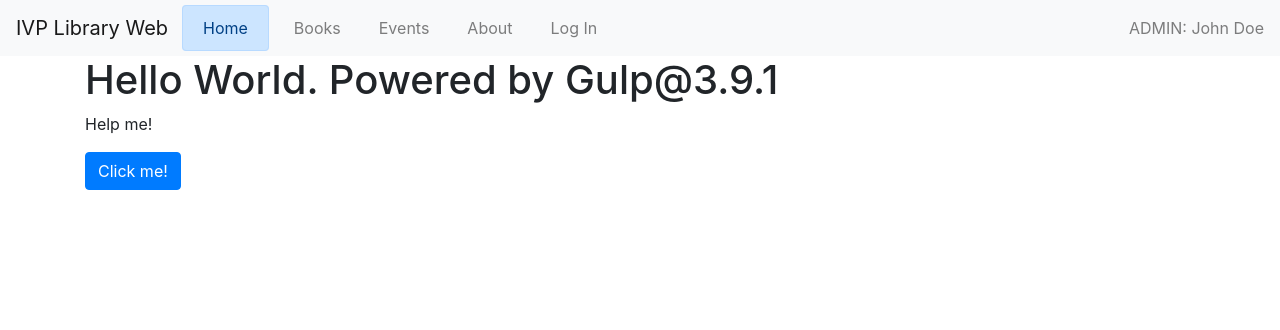
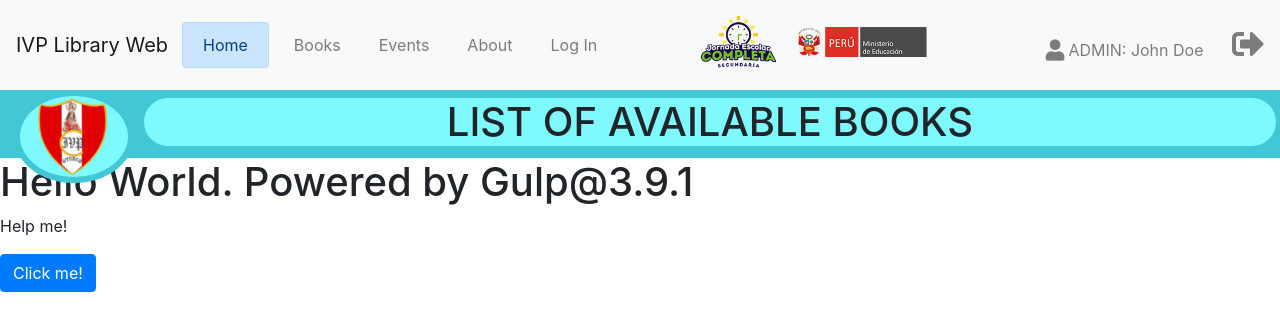
Before and after one commit to JohnGCDev/ivpLib, a website: page index.html in a window 1280 px wide. Drawn offline with nearby package versions, Linux system fonts and the light colour scheme.

Commit message:
Navbar ready

```diff
--- a/css/styles.sass
+++ b/css/styles.sass
@@ -13,3 +13,30 @@ body
 .active-custom
     margin-right: -2px
     margin-left: -10px
+
+#minedu-logo
+    width: 22%
+    margin-right: 10%
+
+.container-fluid
+    padding-left: 0px
+    padding-right: 0px
+
+.primary-color
+    background-color: $background-primary
+
+.light-color
+    background-color: $background-light
+
+#container-badge
+    width: 120px
+    position: absolute
+    transform: translate(10px, -4px)
+    border: 6px solid $background-primary
+
+#colegio-logo
+    width: 80px
+    height: 81px
+
+#fuk
+    margin-left: 11%
--- a/index.html
+++ b/index.html
@@ -5,6 +5,7 @@
     <meta name="viewport" content="width=device-width, initial-scale=1.0">
     <meta http-equiv="X-UA-Compatible" content="ie=edge">
     <link rel="stylesheet" href="./node_modules/bootstrap/dist/css/bootstrap.min.css">
+    <link rel="stylesheet" href="./node_modules/@fortawesome/fontawesome-free/css/all.min.css">
     <link rel="stylesheet" href="./css/styles.css">
     <title>Home</title>
 </head>
@@ -20,12 +21,31 @@
                 <li class="nav-item nav-alert-custom"><a class="nav-link" href="#"><span class="alert">Books</span></a></li>
                 <li class="nav-item nav-alert-custom"><a class="nav-link" href="#"><span class="alert">Events</span></a></li>
                 <li class="nav-item nav-alert-custom"><a class="nav-link" href="#"><span class="alert">About</span></a></li>
-                <li class="nav-item nav-alert-custom"><a class="nav-link" href="#"><span class="alert">Log In</span></a></li>
+                <li class="nav-item nav-alert-custom"><a class="nav-link" href="#"><span class="alert">Log In</span></a></li><!--
+                <li class="nav-item">
+                    <img src="./img/minedu_jornada_logo.png" alt="MINEDU and FULL WORKING DAY logo" class="img-fluid mx-100 h-auto">
+                </li>-->
             </ul>
-            <span class="navbar-text">ADMIN: John Doe</span>
+            <span class="mx-2"></span>
+            <img id="minedu-logo" src="./img/minedu_jornada_logo.png" alt="MINEDU and FULL WORKING DAY logo"  class="img-fluid navbar-text">
+            <div class="navbar-text">
+                <span class="fas fa-user fa-lg mr-1" alt="Your user name"></span>ADMIN: John Doe
+                <span class="fas fa-sign-out-alt fa-2x ml-4" alt="Log out"></span>
+            </div>
         </div>
     </nav>
-    <div class="container">
+    <!--Starting Content-->
+    <div class="container-fluid">
+        <div class="p-1 primary-color">
+            <!--<div class="rounded-circle primary-color text-center" id="super-container-badge"> -->
+                <div class="rounded-circle light-color text-center d-none d-lg-block" id="container-badge">
+                    <img src="./img/colegio_logo.png" class="img-fssluid " id="colegio-logo">
+                </div>
+                <div class="rounded-pill light-color text-center mt-1" id="fuk">
+                    <h1>LIST OF AVAILABLE BOOKS</h1>
+                </div>
+            <!--</div>-->
+        </div>
         <h1 class="h1">Hello World. Powered by Gulp@3.9.1</h1>
         <p id="idid">Help me!</p>
         <button class="btn btn-primary" role="button" data-target="#idid" data-toggle="collapse" id="yeah">Click me!</button>
--- a/package.json
+++ b/package.json
@@ -10,6 +10,7 @@
   "author": "J. David Guzman",
   "license": "ISC",
   "dependencies": {
+    "@fortawesome/fontawesome-free": "^5.12.1",
     "bootstrap": "^4.4.1",
     "jquery": "^3.4.1",
     "popper.js": "^1.16.1"
--- /dev/null
+++ b/problems.txt
@@ -0,0 +1 @@
+logo de ivp --> position: absolute & transform: translate
```
Also changed, not shown: css/styles.css, img/colegio_logo.png (added), img/minedu_jornada_logo.png (added), 1 other file.
